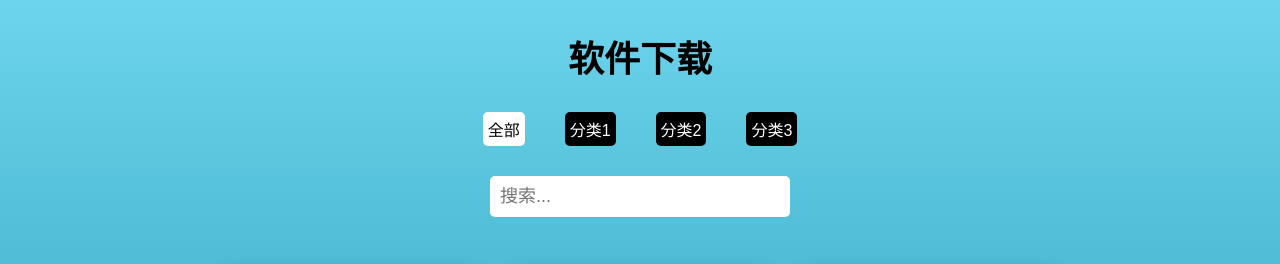
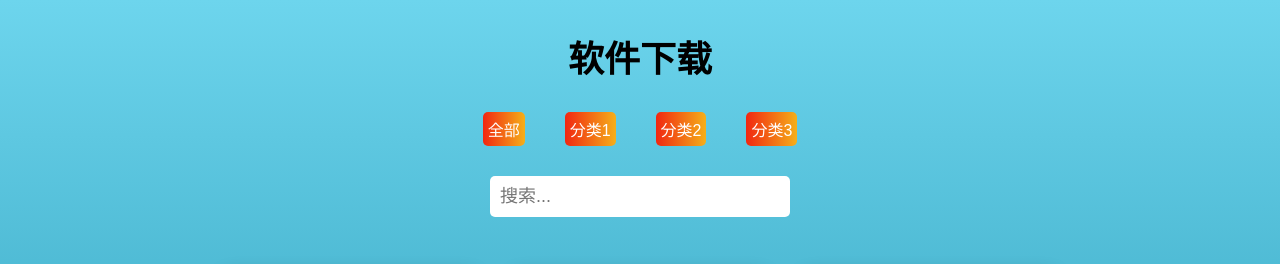
Before and after one commit to boxdl/xz, a plain HTML site: page index.html in a window 1280 px wide. Shown: the top 264 px of the page. Drawn offline with Linux system fonts and the light colour scheme.

Commit message:
Update index.html
增加了菜单渐变色

```diff
--- a/index.html
+++ b/index.html
@@ -151,10 +151,10 @@
 <body>
   <h1>软件下载</h1>
   <div class="menu">
-    <a href="#" class="active">全部</a>
-    <a href="#">分类1</a>
-    <a href="#">分类2</a>
-    <a href="#">分类3</a>
+    <a class="category-btn" style="background: linear-gradient(to right, #f12711, #f5af19);" href="#" class="active">全部</a>
+    <a class="category-btn" style="background: linear-gradient(to right, #f12711, #f5af19);" href="#">分类1</a>
+    <a class="category-btn" style="background: linear-gradient(to right, #f12711, #f5af19);" href="#">分类2</a>
+    <a class="category-btn" style="background: linear-gradient(to right, #f12711, #f5af19);" href="#">分类3</a>
   </div>
   <div class="search-box">
     <input type="text" placeholder="搜索...">
```
